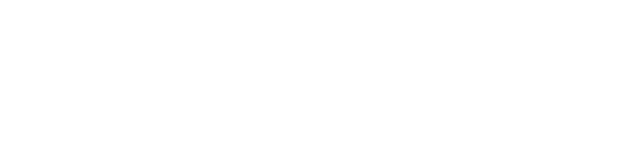
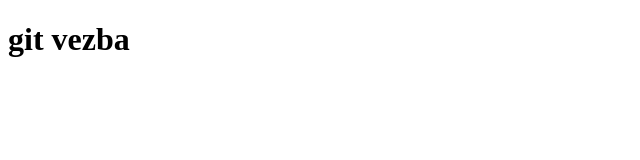
Before and after one commit to ateljevic16/git-vezba, a plain HTML site: page index.html in a window 1280 px wide. Shown: the whole page, without its empty margins (0-640 px from the left). Drawn offline with Linux system fonts and the light colour scheme.

Commit message:
zavrsen header

```diff
--- a/index.html
+++ b/index.html
@@ -7,6 +7,8 @@
     <title>Git vezba</title>
 </head>
 <body>
-
+ <header>
+     <h1>git vezba</h1>
+ </header>
 </body>
 </html>
```
